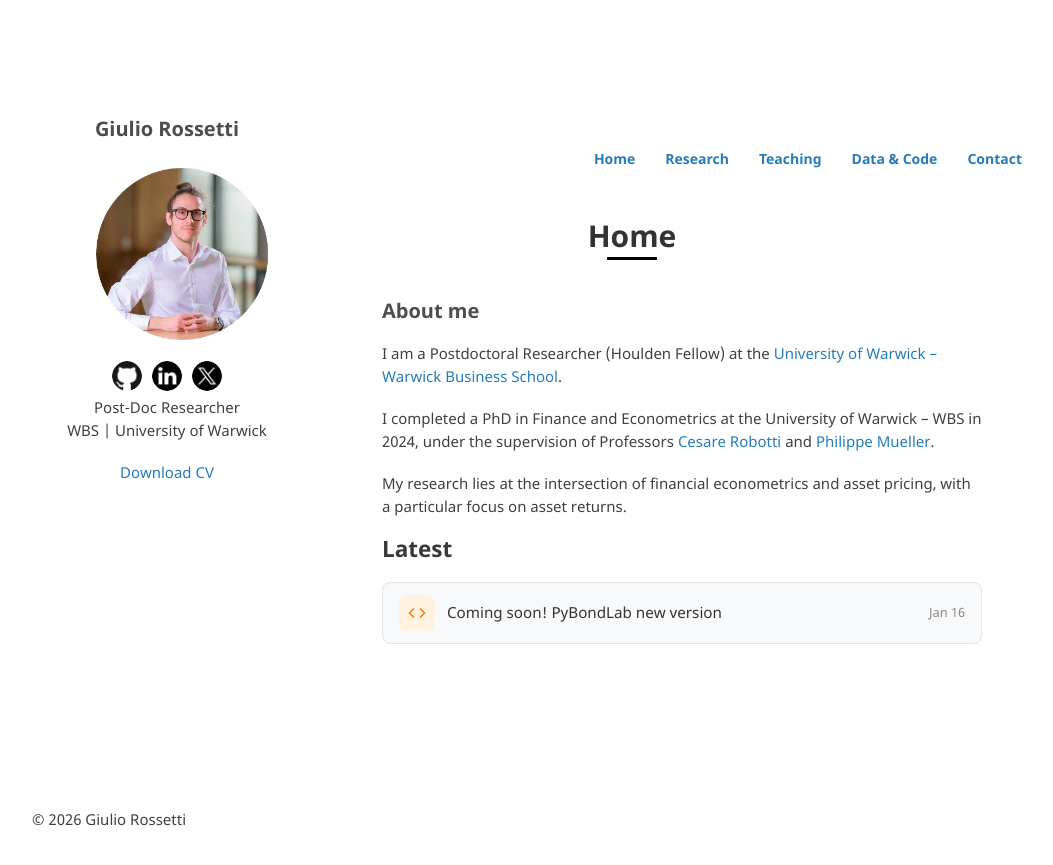
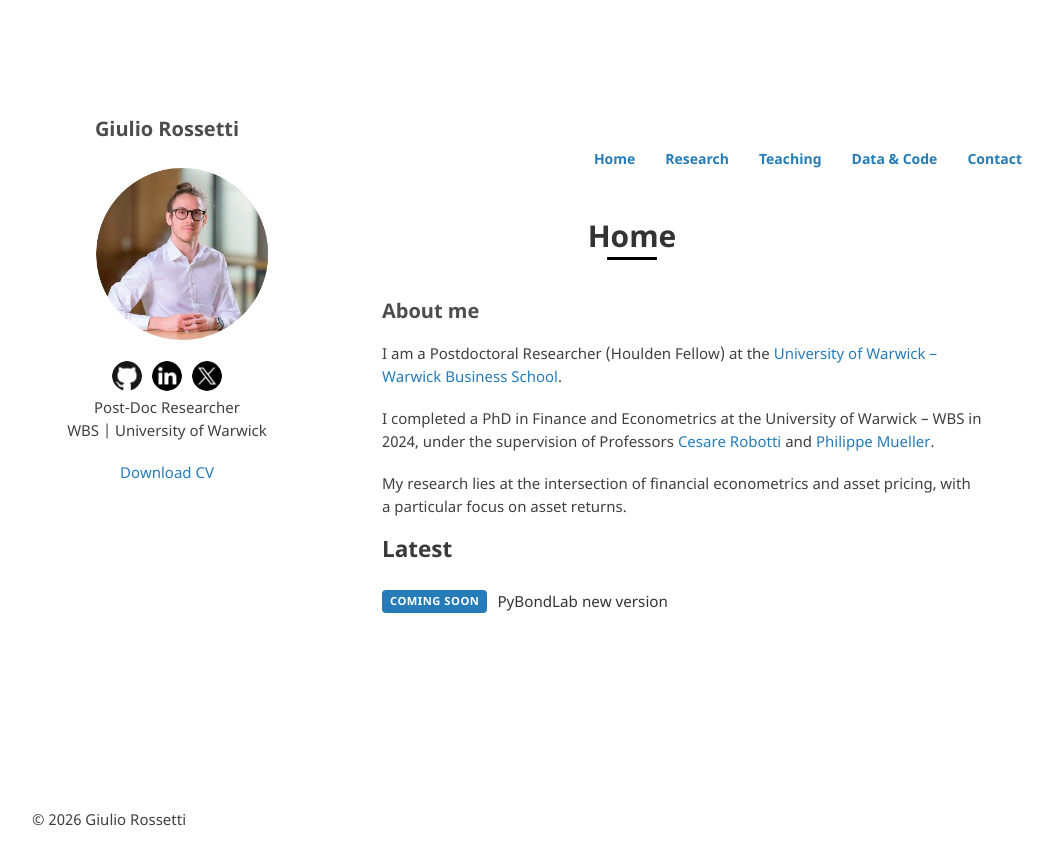
Before and after one commit to GiulioRossetti94/giuliorossetti94.github.io, a Jekyll site: the page built from index.md, in a window 1280 px wide. Shown: the top 865 px of the page, without its empty margins (133-1186 px from the left). Built offline with Jekyll 4.4.1, drawn with Linux system fonts in a browser that asks for light colours.

Commit message:
Simplify Latest section - minimal list style with badge

```diff
--- a/_data/latest.yml
+++ b/_data/latest.yml
@@ -17,7 +17,8 @@
 
 - date: 2026-01-16
   type: code
-  title: "Coming soon! PyBondLab new version"
+  badge: "Coming soon"
+  title: "PyBondLab new version"
   link: /data-code/
 
 # Add new items at the top
--- a/_sass/jekyll-theme-minimal.scss
+++ b/_sass/jekyll-theme-minimal.scss
@@ -730,98 +730,64 @@ footer {
    Latest Updates Section (Homepage)
    ========================================== */
 
-.latest-container {
-  display: flex;
-  flex-direction: column;
-  gap: 10px;
-  margin-top: 15px;
+.latest-list {
+  list-style: none;
+  padding: 0;
+  margin: 15px 0 0 0;
 }
 
 .latest-item {
+  padding: 8px 0;
+  border-bottom: 1px solid #eee;
+}
+
+.latest-item:last-child {
+  border-bottom: none;
+}
+
+.latest-item a {
   display: flex;
   align-items: center;
-  gap: 12px;
-  padding: 12px 16px;
-  background: #f8f9fa;
-  border-radius: 8px;
-  border: 1px solid #e5e5e5;
+  gap: 10px;
+  color: #333;
   text-decoration: none;
-  color: #333;
-  transition: all 0.2s;
+  transition: color 0.2s;
 }
 
-.latest-item:hover {
-  background: #f0f4f8;
-  border-color: #267CB9;
-  transform: translateX(4px);
-  color: #333;
-  font-weight: normal;
+.latest-item a:hover {
+  color: #267CB9;
 }
 
-.latest-icon {
-  display: flex;
-  align-items: center;
-  justify-content: center;
-  width: 36px;
-  height: 36px;
-  border-radius: 8px;
+.latest-item a:hover .latest-text {
+  text-decoration: underline;
+}
+
+.latest-badge {
+  display: inline-block;
+  padding: 3px 8px;
+  background: #267CB9;
+  color: #fff;
+  font-size: 0.7rem;
+  font-weight: 600;
+  border-radius: 4px;
+  text-transform: uppercase;
+  letter-spacing: 0.5px;
   flex-shrink: 0;
 }
 
 .latest-text {
-  flex-grow: 1;
   font-size: 0.95rem;
-}
-
-.latest-date {
-  font-size: 0.8rem;
-  color: #888;
-  flex-shrink: 0;
-}
-
-/* Type-specific colors */
-.latest-paper .latest-icon {
-  background: #e3f2fd;
-  color: #1976d2;
-}
-
-.latest-teaching .latest-icon {
-  background: #e8f5e9;
-  color: #388e3c;
-}
-
-.latest-code .latest-icon {
-  background: #fff3e0;
-  color: #f57c00;
-}
-
-.latest-talk .latest-icon {
-  background: #f3e5f5;
-  color: #7b1fa2;
-}
-
-.latest-other .latest-icon {
-  background: #eceff1;
-  color: #546e7a;
 }
 
 /* Mobile Responsive - Latest */
 @media screen and (max-width: 720px) {
-  .latest-item {
-    padding: 10px 14px;
-  }
-
-  .latest-icon {
-    width: 32px;
-    height: 32px;
-  }
-
   .latest-text {
     font-size: 0.9rem;
   }
 
-  .latest-date {
-    font-size: 0.75rem;
+  .latest-badge {
+    font-size: 0.65rem;
+    padding: 2px 6px;
   }
 }
 
--- a/index.md
+++ b/index.md
@@ -16,26 +16,14 @@ My research lies at the intersection of financial econometrics and asset pricing
 {% if visible_items.size > 0 %}
 ## Latest
 
-<div class="latest-container">
+<ul class="latest-list">
 {% for item in visible_items %}
-<a href="{{ item.link }}" class="latest-item latest-{{ item.type }}" onclick="gtag('event', 'latest_click', { event_category: 'Engagement', event_label: '{{ item.title | escape }}' });">
-  <span class="latest-icon">
-    {% case item.type %}
-      {% when 'paper' %}
-        <svg width="18" height="18" viewBox="0 0 24 24" fill="none" stroke="currentColor" stroke-width="2"><path d="M14 2H6a2 2 0 0 0-2 2v16a2 2 0 0 0 2 2h12a2 2 0 0 0 2-2V8z"></path><polyline points="14 2 14 8 20 8"></polyline><line x1="16" y1="13" x2="8" y2="13"></line><line x1="16" y1="17" x2="8" y2="17"></line></svg>
-      {% when 'teaching' %}
-        <svg width="18" height="18" viewBox="0 0 24 24" fill="none" stroke="currentColor" stroke-width="2"><path d="M2 3h6a4 4 0 0 1 4 4v14a3 3 0 0 0-3-3H2z"></path><path d="M22 3h-6a4 4 0 0 0-4 4v14a3 3 0 0 1 3-3h7z"></path></svg>
-      {% when 'code' %}
-        <svg width="18" height="18" viewBox="0 0 24 24" fill="none" stroke="currentColor" stroke-width="2"><polyline points="16 18 22 12 16 6"></polyline><polyline points="8 6 2 12 8 18"></polyline></svg>
-      {% when 'talk' %}
-        <svg width="18" height="18" viewBox="0 0 24 24" fill="none" stroke="currentColor" stroke-width="2"><path d="M21 15a2 2 0 0 1-2 2H7l-4 4V5a2 2 0 0 1 2-2h14a2 2 0 0 1 2 2z"></path></svg>
-      {% else %}
-        <svg width="18" height="18" viewBox="0 0 24 24" fill="none" stroke="currentColor" stroke-width="2"><circle cx="12" cy="12" r="10"></circle><line x1="12" y1="16" x2="12" y2="12"></line><line x1="12" y1="8" x2="12.01" y2="8"></line></svg>
-    {% endcase %}
-  </span>
-  <span class="latest-text">{{ item.title }}</span>
-  <span class="latest-date">{{ item.date | date: "%b %d" }}</span>
-</a>
+<li class="latest-item">
+  <a href="{{ item.link }}" onclick="gtag('event', 'latest_click', { event_category: 'Engagement', event_label: '{{ item.title | escape }}' });">
+    {% if item.badge %}<span class="latest-badge">{{ item.badge }}</span>{% endif %}
+    <span class="latest-text">{{ item.title }}</span>
+  </a>
+</li>
 {% endfor %}
-</div>
+</ul>
 {% endif %}
```
